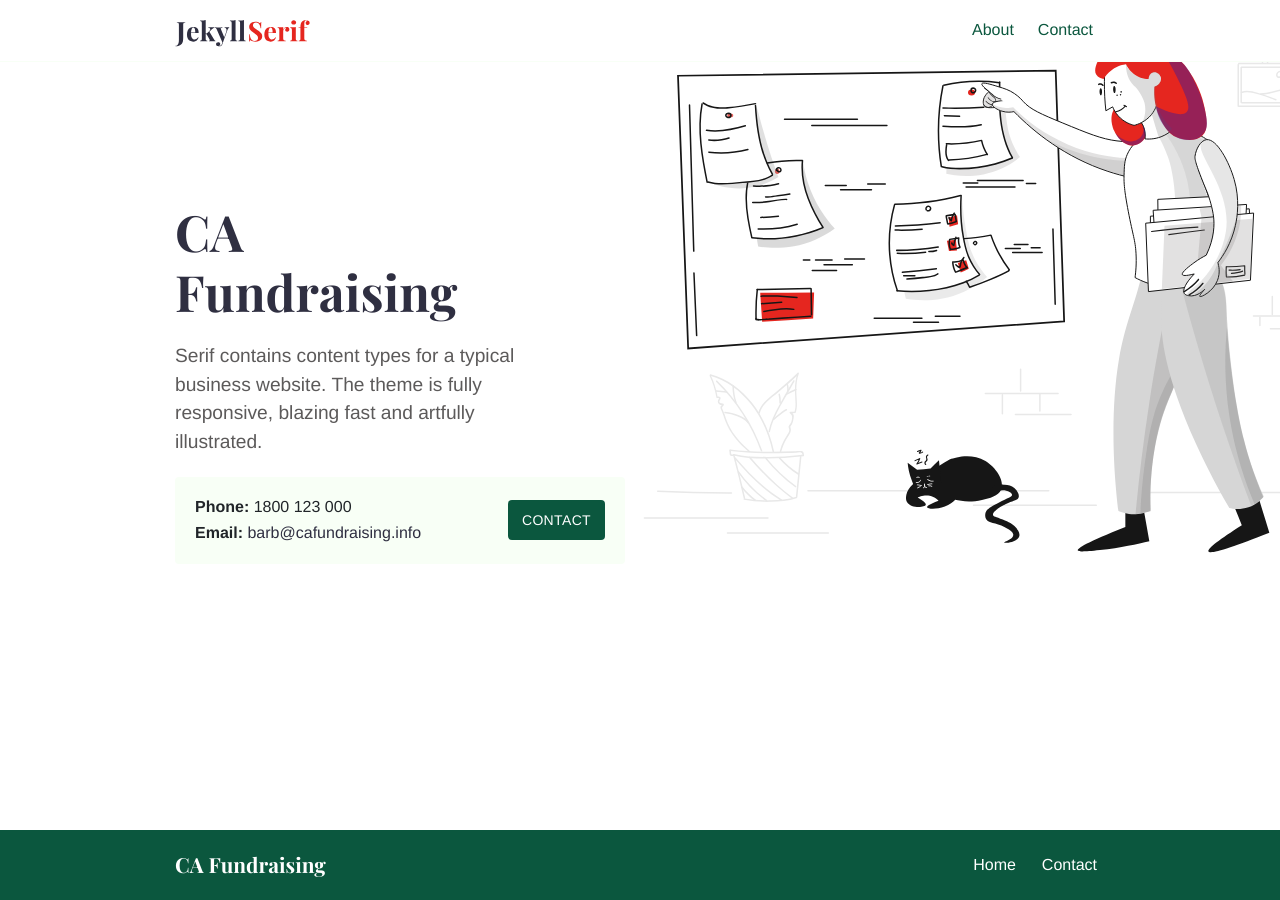
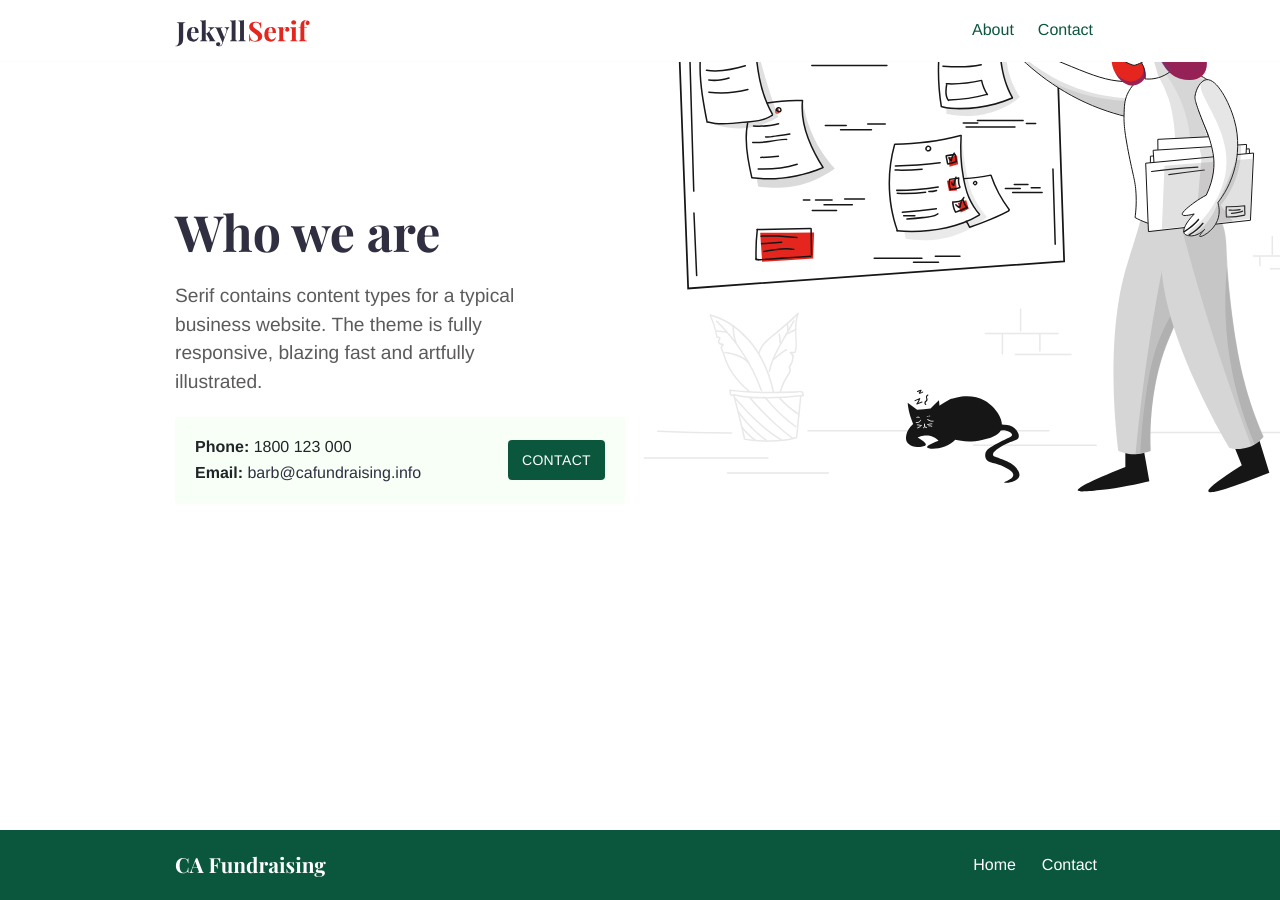
Before and after one commit to Frogdart5/fierce-avocado-6c9b0, a Jekyll site: the page built from index.md, in a window 1280 px wide. Built offline with Jekyll 4.4.1, drawn with Linux system fonts in a browser that asks for light colours.

Commit message:
index.md: changed

```diff
--- a/index.md
+++ b/index.md
@@ -7,6 +7,6 @@ intro_image_absolute: true
 intro_image_hide_on_mobile: true
 ---
 
-# CA Fundraising
+# Who we are
 
 Serif contains content types for a typical business website. The theme is fully responsive, blazing fast and artfully illustrated.
```
